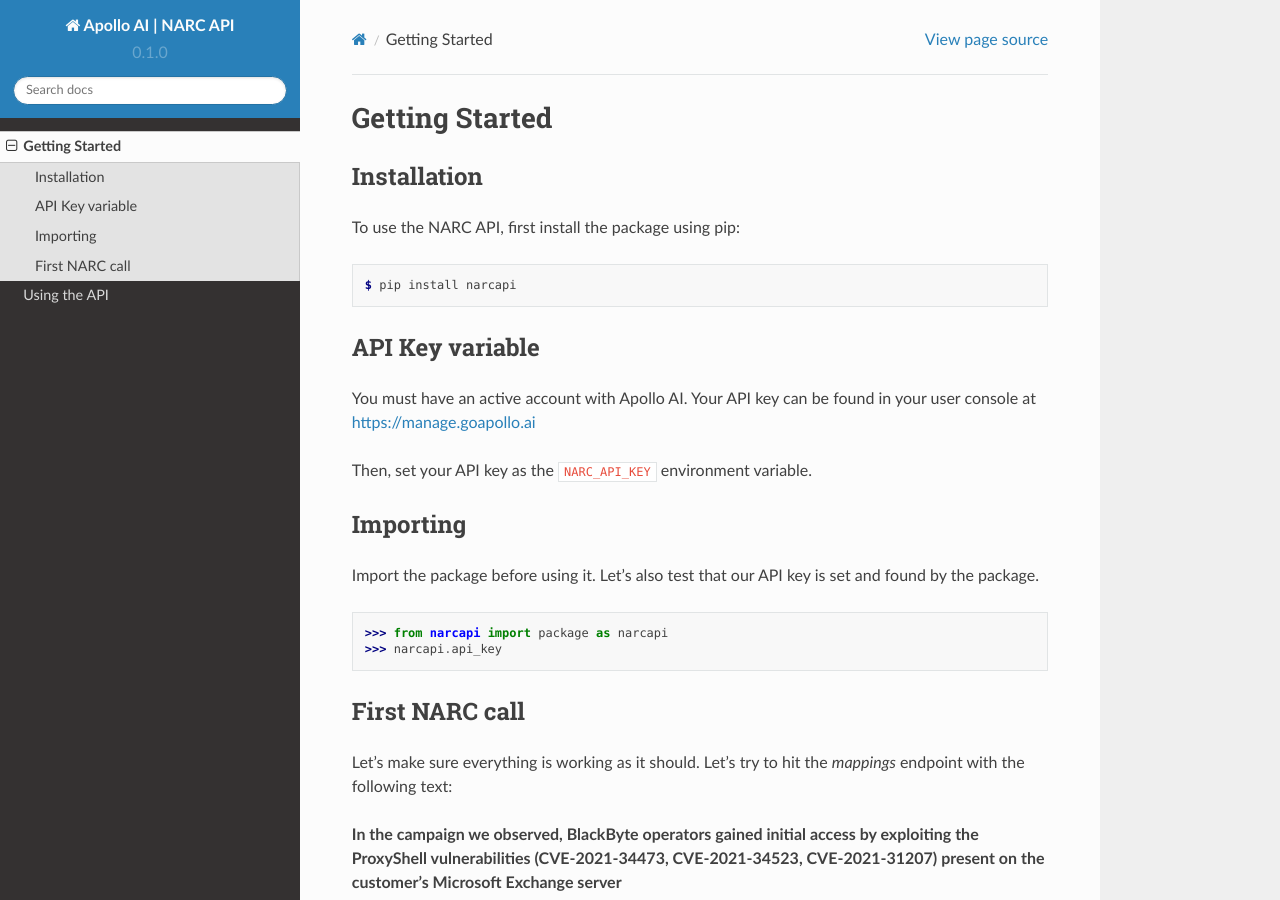
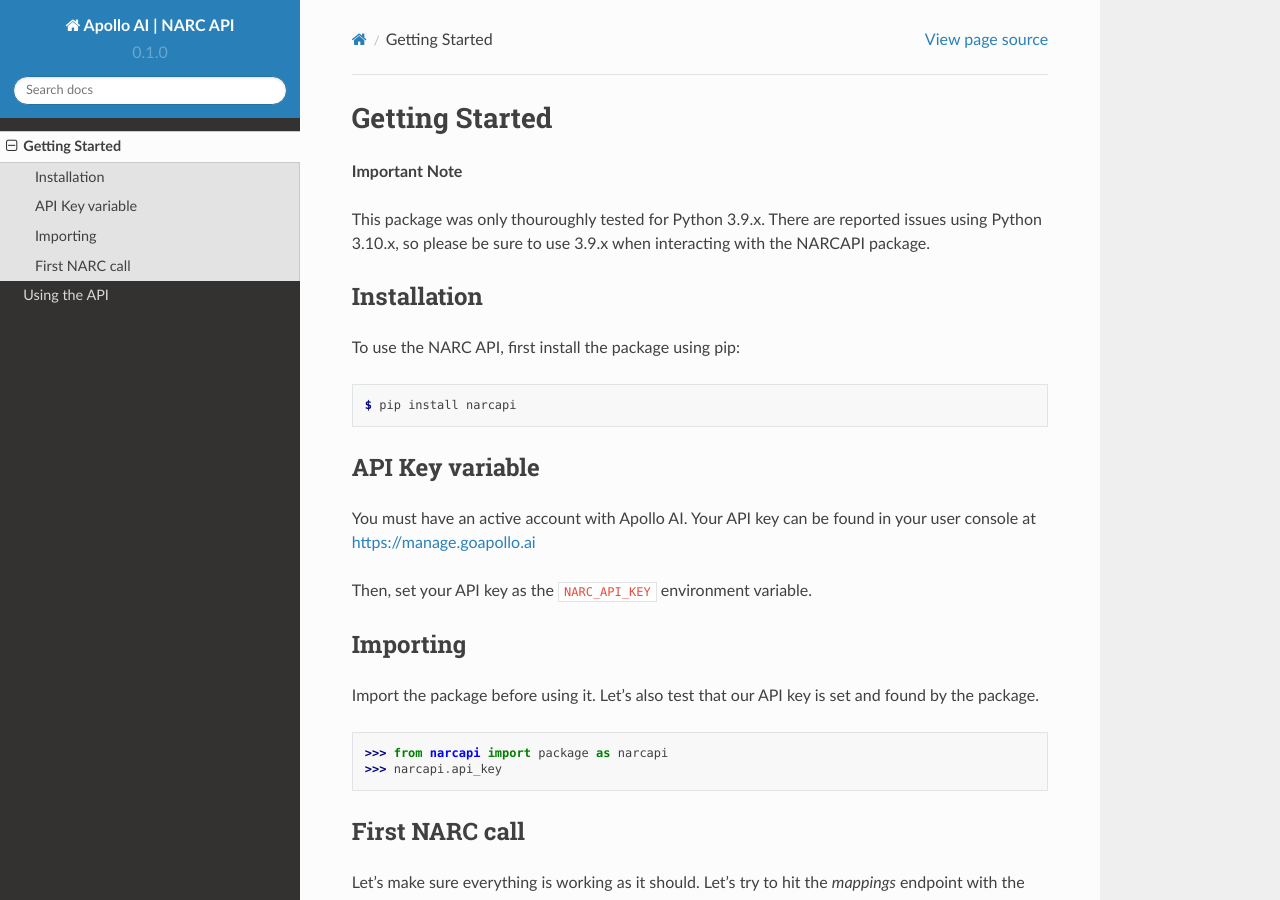
Before and after one commit to pseudohvr/narcapi-rtd, a Sphinx documentation site: the page built from docs/source/getting_started.rst, in a window 1280 px wide and 900 px high. Built offline with Sphinx 7.4.7 and the Read the Docs theme 2.0.0, drawn with Linux system fonts in a browser that asks for light colours.

Commit message:
added note about py version

```diff
--- a/docs/source/getting_started.rst
+++ b/docs/source/getting_started.rst
@@ -1,5 +1,9 @@
 Getting Started
 ===============
+
+**Important Note**
+
+This package was only thouroughly tested for Python 3.9.x. There are reported issues using Python 3.10.x, so please be sure to use 3.9.x when interacting with the NARCAPI package.
 
 Installation
 ------------
```
